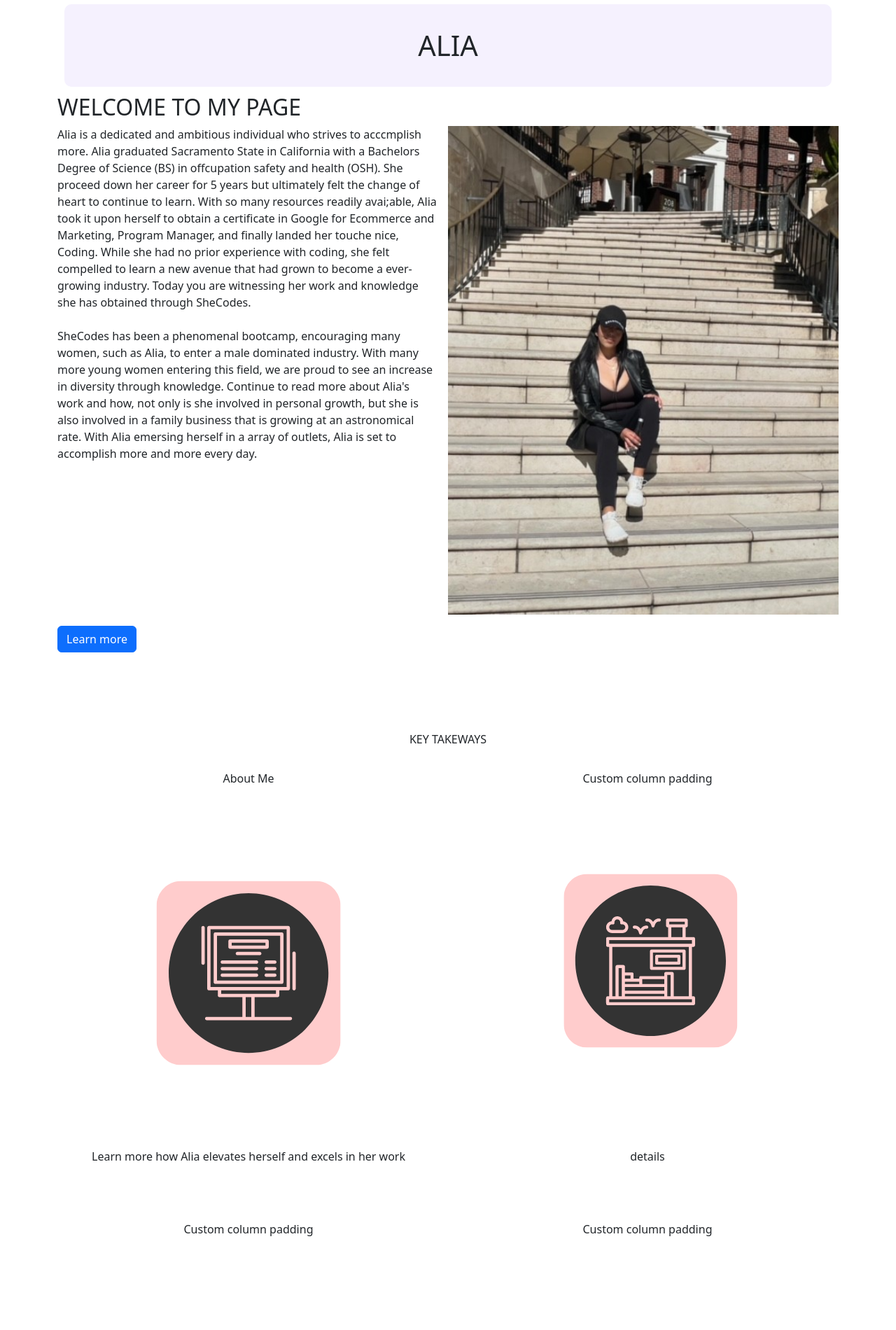
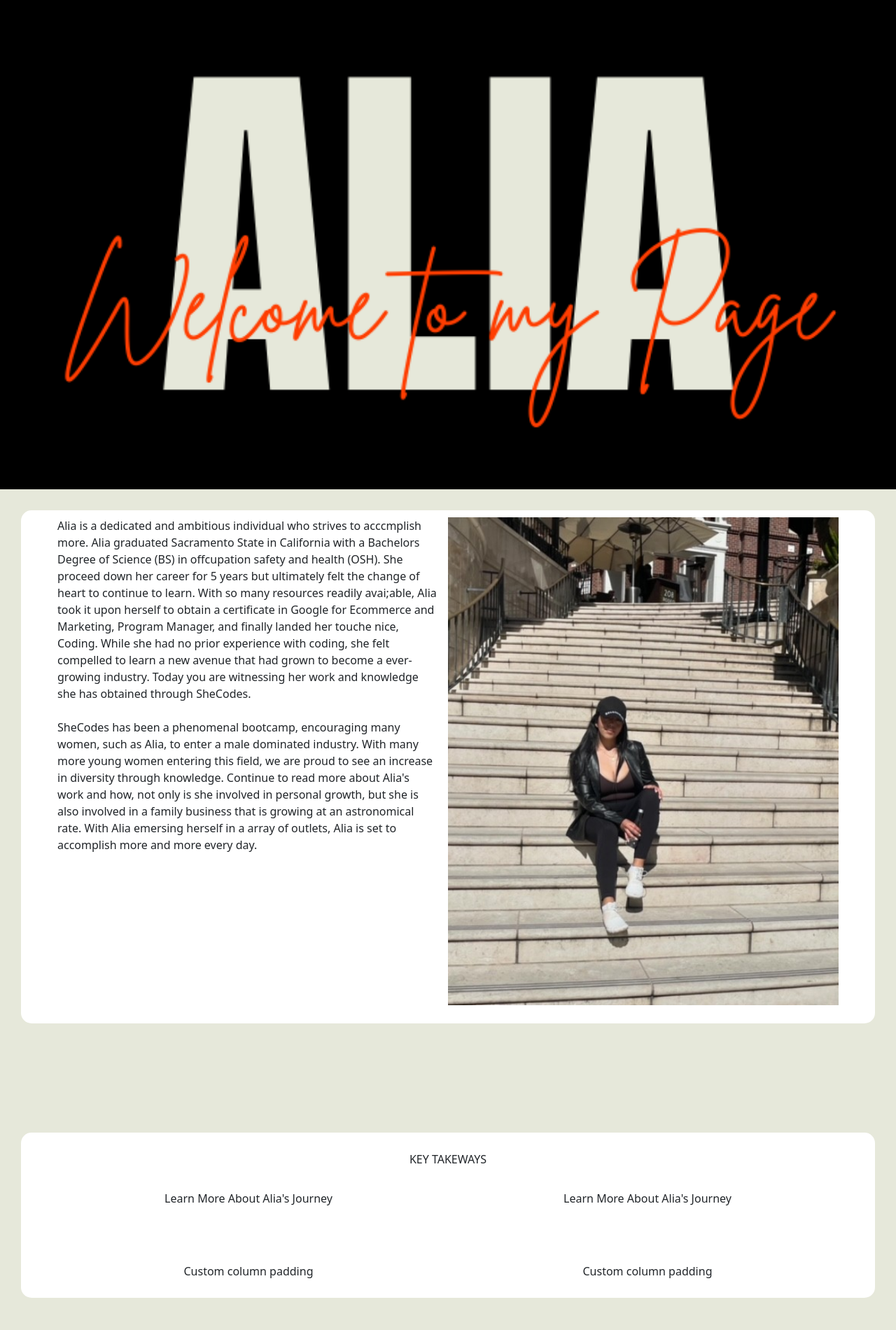
Before and after one commit to Alia-creates/portfolio, a plain HTML site: page index.html in a window 1280 px wide. Shown: the part 60-1960 px from the top of the page at 70% size. Drawn offline with nearby package versions, Linux system fonts and the light colour scheme.

Commit message:
background color
changes to background color and font

```diff
--- a/index.html
+++ b/index.html
@@ -83,10 +83,13 @@
     </nav>
   </head>
   <body>
+    <h1><img src="src\Portfolio.png" alt="welcome title" /></h1>
+
+    <div class="wrap">
+      <div class="d-flex align-content-around flex-wrap">
         <div class="container">
           <div class="clearfix">
-        <h1 class="homepage">ALIA</h1>
-        <h2>WELCOME TO MY PAGE</h2>
+            <div class="background">
               <img
                 src="src/me.jpg"
                 alt="image of alia"
@@ -95,35 +98,37 @@
               />
 
               <p>
-          Alia is a dedicated and ambitious individual who strives to acccmplish
-          more. Alia graduated Sacramento State in California with a Bachelors
-          Degree of Science (BS) in offcupation safety and health (OSH). She
-          proceed down her career for 5 years but ultimately felt the change of
-          heart to continue to learn. With so many resources readily avai;able,
-          Alia took it upon herself to obtain a certificate in Google for
-          Ecommerce and Marketing, Program Manager, and finally landed her
-          touche nice, Coding. While she had no prior experience with coding,
-          she felt compelled to learn a new avenue that had grown to become a
-          ever-growing industry. Today you are witnessing her work and knowledge
-          she has obtained through SheCodes. <br /><br />SheCodes has been a
-          phenomenal bootcamp, encouraging many women, such as Alia, to enter a
-          male dominated industry. With many more young women entering this
-          field, we are proud to see an increase in diversity through knowledge.
-          Continue to read more about Alia's work and how, not only is she
-          involved in personal growth, but she is also involved in a family
-          business that is growing at an astronomical rate. With Alia emersing
-          herself in a array of outlets, Alia is set to accomplish more and more
-          every day.
+                Alia is a dedicated and ambitious individual who strives to
+                acccmplish more. Alia graduated Sacramento State in California
+                with a Bachelors Degree of Science (BS) in offcupation safety
+                and health (OSH). She proceed down her career for 5 years but
+                ultimately felt the change of heart to continue to learn. With
+                so many resources readily avai;able, Alia took it upon herself
+                to obtain a certificate in Google for Ecommerce and Marketing,
+                Program Manager, and finally landed her touche nice, Coding.
+                While she had no prior experience with coding, she felt
+                compelled to learn a new avenue that had grown to become a
+                ever-growing industry. Today you are witnessing her work and
+                knowledge she has obtained through SheCodes.
+                <br /><br />SheCodes has been a phenomenal bootcamp, encouraging
+                many women, such as Alia, to enter a male dominated industry.
+                With many more young women entering this field, we are proud to
+                see an increase in diversity through knowledge. Continue to read
+                more about Alia's work and how, not only is she involved in
+                personal growth, but she is also involved in a family business
+                that is growing at an astronomical rate. With Alia emersing
+                herself in a array of outlets, Alia is set to accomplish more
+                and more every day.
               </p>
             </div>
           </div>
-    <div class="container">
-      <button type="button" class="btn btn-primary" href="portfolio.html">
-        Learn more
-      </button>
+        </div>
+      </div>
     </div>
     <br /><br /><br /><br />
 
+    <div class="wrap">
+      <div class="d-flex align-content-around flex-wrap">
         <div class="container px-4 text-center">
           <div class="row gx-5">
             <div class="col">
@@ -135,24 +140,18 @@
         <div class="container overflow-hidden text-center">
           <div class="row gy-5">
             <div class="col-6">
-          <div class="p-3">About Me</div>
-          <img src="src/1.png" width="500px" />
-          <p>Learn more how Alia elevates herself and excels in her work</p>
+              <div class="p-3">Learn More About Alia's Journey</div>
+            </div>
+            <div class="col-6">
+              <div class="p-3">Learn More About Alia's Journey</div>
             </div>
             <div class="col-6">
               <div class="p-3">Custom column padding</div>
-          <img src="src/2.png" width="500px" />
-          <p>details</p>
             </div>
             <div class="col-6">
               <div class="p-3">Custom column padding</div>
-          <img src="src/3.png" width="500px" />
-          <p>details</p>
             </div>
-        <div class="col-6">
-          <div class="p-3">Custom column padding</div>
-          <img src="src/1.png" width="500px" />
-          <p>details</p>
+          </div>
         </div>
       </div>
     </div>
--- a/src/styles.css
+++ b/src/styles.css
@@ -1,22 +1,48 @@
-.headline {
-  background-color: #f5f1fe;
+.contact {
+  background-color: black;
+  color: white;
   padding: 35px 30px;
   margin: 10px;
   text-align: center;
   border-radius: 10px;
+  font-family: "Franklin Gothic Medium", "Arial Narrow", Arial, sans-serif;
 }
-.homepage {
-  background-color: #f5f1fe;
+h1 {
+  text-align: center;
+}
+h1 img {
+  width: 100%;
+  height: auto;
+}
+body {
+  background-color: #e6e8da;
+}
+.background {
+  background-color: white;
+}
+.aboutMe {
+  background-color: black;
+  color: white;
   padding: 35px 30px;
   margin: 10px;
   text-align: center;
   border-radius: 10px;
+  font-family: "Franklin Gothic Medium", "Arial Narrow", Arial, sans-serif;
+  font-size: 80px;
+}
+.wrap {
+  background-color: white;
+  margin: 30px;
+  padding: 10px 10px;
+  border-radius: 15px;
 }
 
-.aboutMe {
-  background-color: #f5f1fe;
+.portfolio {
+  background-color: black;
+  color: white;
   padding: 35px 30px;
   margin: 10px;
   text-align: center;
   border-radius: 10px;
+  font-family: "Franklin Gothic Medium", "Arial Narrow", Arial, sans-serif;
 }
```
Also changed, not shown: aboutme.html (+6 -2 lines), contact.html (+1 -1 lines), portfolio.html (+1 -1 lines), src/Portfolio.png (added). Lines whose indentation alone changed are shown as unchanged.
